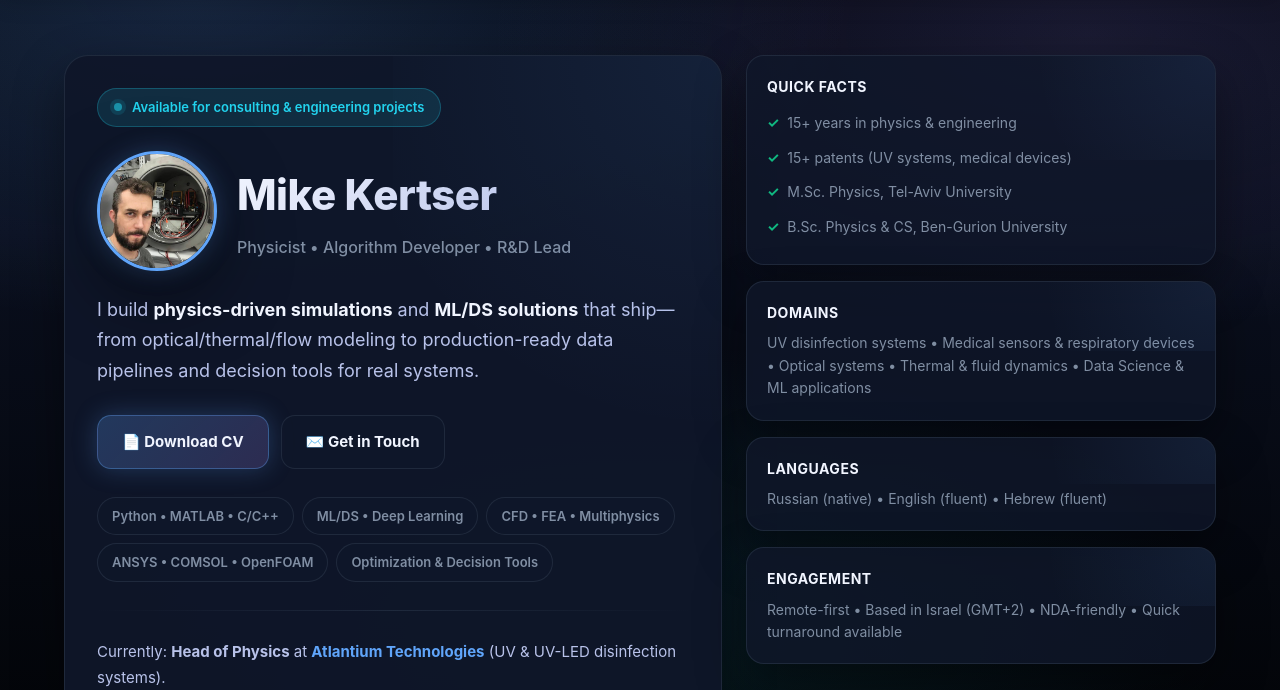
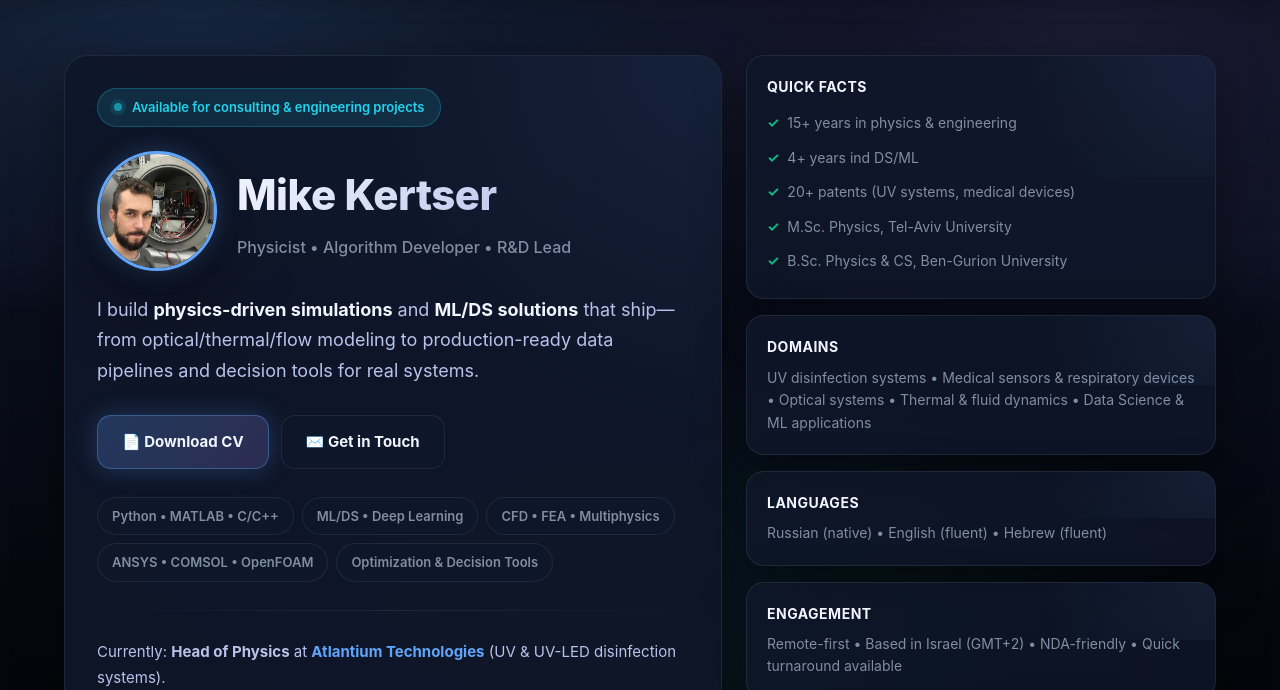
Before and after one commit to kertser/kertser.github.io, a plain HTML site: page index.html in a window 1280 px wide. Shown: the part 86-776 px from the top of the page. Drawn offline with Linux system fonts and the light colour scheme.

Commit message:
Update patent count and experience in index.html

```diff
--- a/index.html
+++ b/index.html
@@ -1018,7 +1018,8 @@
               <h3>Quick Facts</h3>
               <ul>
                 <li>15+ years in physics & engineering</li>
-                <li>15+ patents (UV systems, medical devices)</li>
+                <li>4+ years ind DS/ML</li>
+                <li>20+ patents (UV systems, medical devices)</li>
                 <li>M.Sc. Physics, Tel-Aviv University</li>
                 <li>B.Sc. Physics & CS, Ben-Gurion University</li>
               </ul>
```
